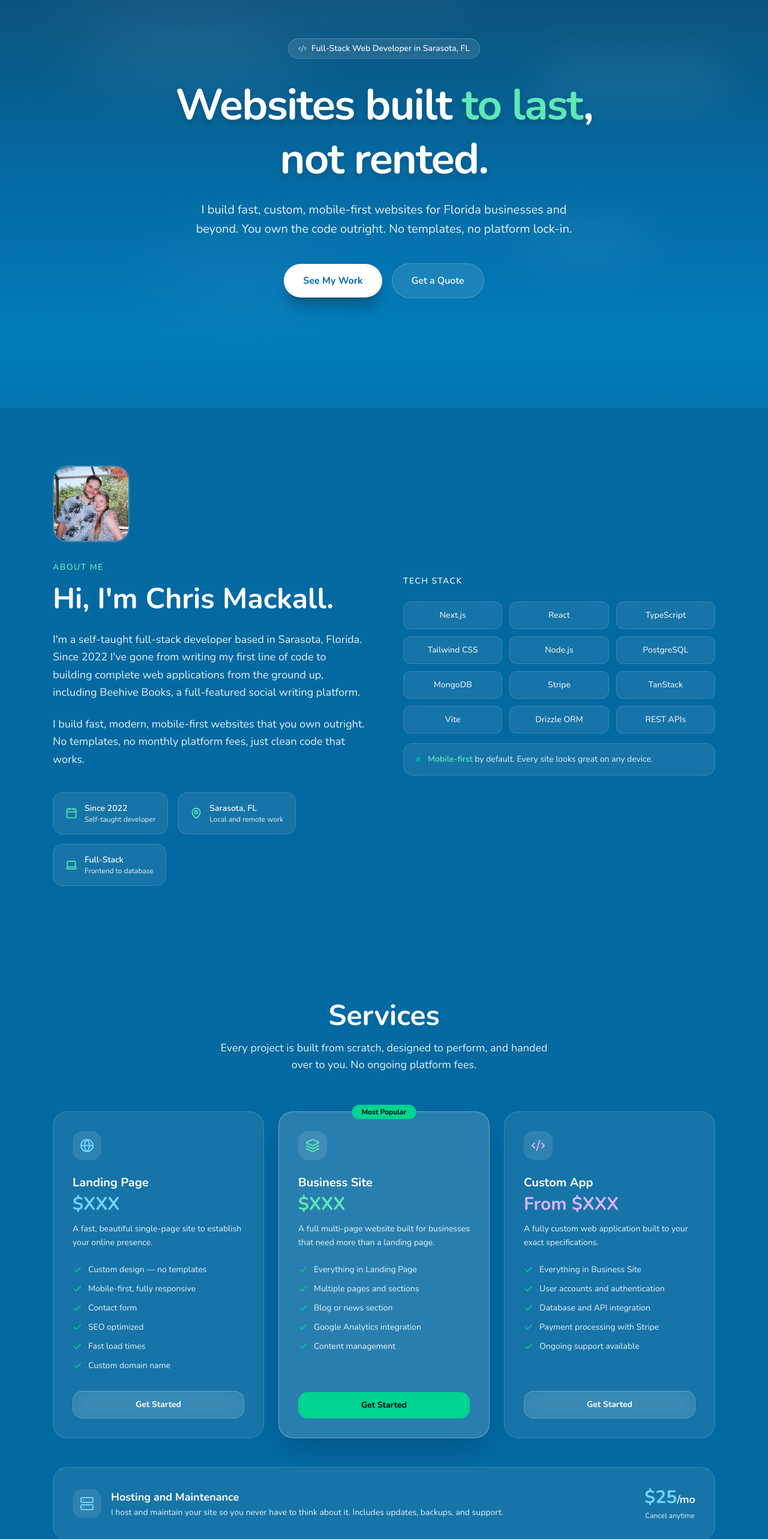
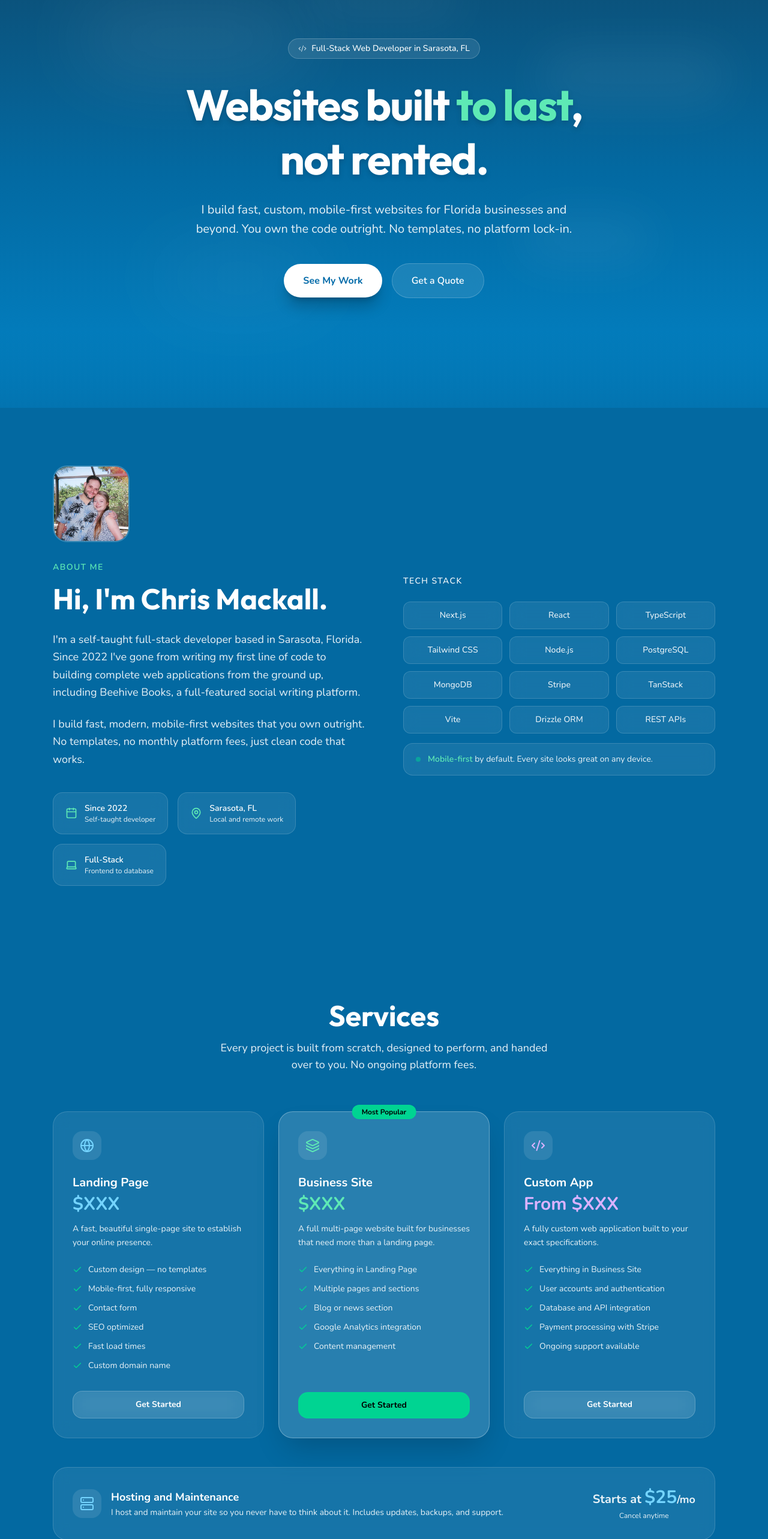
Before and after one commit to Cremacious/code-mack, a Next.js app: page / in a window 1280 px wide. Shown: the part 120-2686 px from the top of the page at 60% size. Built offline with nearby package versions, Linux system fonts and the light colour scheme.

Commit message:
Font change

```diff
--- a/src/app/layout.tsx
+++ b/src/app/layout.tsx
@@ -1,11 +1,17 @@
 import type { Metadata } from 'next';
-import { Nunito } from 'next/font/google';
+import { Nunito, Outfit } from 'next/font/google';
 import './globals.css';
 
 const nunito = Nunito({
   variable: '--font-sans',
   subsets: ['latin'],
   weight: ['400', '500', '600', '700', '800', '900'],
+});
+
+const outfit = Outfit({
+  variable: '--font-outfit',
+  subsets: ['latin'],
+  weight: ['400', '500', '600', '700', '800'],
 });
 
 export const metadata: Metadata = {
@@ -31,7 +37,7 @@ export default function RootLayout({
 }) {
   return (
     <html lang="en" className="scroll-smooth">
-      <body className={`${nunito.variable} antialiased`}>
+      <body className={`${nunito.variable} ${outfit.variable} antialiased`}>
         {children}
       </body>
     </html>
--- a/src/components/sections/about.tsx
+++ b/src/components/sections/about.tsx
@@ -19,7 +19,7 @@ export function About() {
               />
             </div>
             <p className="text-emerald-300 text-sm font-semibold uppercase tracking-widest mb-3">About Me</p>
-            <h2 className="text-4xl md:text-5xl font-bold text-white leading-tight mb-6">
+            <h2 className="text-4xl md:text-5xl font-bold text-white leading-tight mb-6 font-(family-name:--font-outfit)">
               Hi, I&apos;m Chris Mackall.
             </h2>
             <p className="text-white/90 text-lg leading-relaxed mb-6">
--- a/src/components/sections/contact.tsx
+++ b/src/components/sections/contact.tsx
@@ -42,7 +42,7 @@ export function Contact() {
         {/* Header */}
         <div className="text-center mb-16">
           {/* <p className="text-emerald-300 text-sm font-semibold uppercase tracking-widest mb-3">Contact</p> */}
-          <h2 className="text-4xl md:text-5xl font-bold text-white mb-4">
+          <h2 className="text-4xl md:text-5xl font-bold text-white mb-4 font-(family-name:--font-outfit)">
             Let&apos;s build something.
           </h2>
           <p className="text-white/90 text-lg max-w-xl mx-auto">
--- a/src/components/sections/hero.tsx
+++ b/src/components/sections/hero.tsx
@@ -25,7 +25,7 @@ export function Hero() {
         </div>
 
         {/* Heading */}
-        <h1 className="text-5xl sm:text-6xl md:text-7xl font-bold text-white leading-tight tracking-tight mb-6 drop-shadow-lg">
+        <h1 className="text-5xl sm:text-6xl md:text-7xl font-bold text-white leading-tight tracking-tight mb-6 drop-shadow-lg font-(family-name:--font-outfit)">
           Websites built{' '}
           <span className="text-emerald-300">to last</span>,
           <br />
--- a/src/components/sections/projects.tsx
+++ b/src/components/sections/projects.tsx
@@ -9,7 +9,7 @@ export function Projects() {
         {/* Header */}
         <div className="text-center mb-16">
           {/* <p className="text-emerald-300 text-sm font-semibold uppercase tracking-widest mb-3">Projects</p> */}
-          <h2 className="text-4xl md:text-5xl font-bold text-white mb-4">
+          <h2 className="text-4xl md:text-5xl font-bold text-white mb-4 font-(family-name:--font-outfit)">
             My Work
           </h2>
           <p className="text-white/90 text-lg max-w-xl mx-auto">
--- a/src/components/sections/services.tsx
+++ b/src/components/sections/services.tsx
@@ -56,7 +56,7 @@ export function Services() {
         {/* Header */}
         <div className="text-center mb-16">
           {/* <p className="text-emerald-300 text-sm font-semibold uppercase tracking-widest mb-3">Services</p> */}
-          <h2 className="text-4xl md:text-5xl font-bold text-white mb-4">
+          <h2 className="text-4xl md:text-5xl font-bold text-white mb-4 font-(family-name:--font-outfit)">
             Services
           </h2>
           <p className="text-white/90 text-lg max-w-xl mx-auto">
@@ -124,7 +124,7 @@ export function Services() {
             </div>
           </div>
           <div className="text-center shrink-0">
-            <p className="text-3xl font-bold text-sky-300">$25<span className="text-lg text-white/90">/mo</span></p>
+            <p className="text-3xl font-bold text-sky-300"> <span className='text-white/90 text-[20px]'>Starts at </span>$25<span className="text-lg text-white/90">/mo</span></p>
             <p className="text-white/90 text-xs mt-1">Cancel anytime</p>
           </div>
         </div>
--- a/src/components/sections/why.tsx
+++ b/src/components/sections/why.tsx
@@ -61,7 +61,7 @@ export function Why() {
           {/* <p className="text-emerald-300 text-sm font-semibold uppercase tracking-widest mb-3">
             Why Code Mack
           </p> */}
-          <h2 className="text-4xl md:text-5xl font-bold text-white mb-4">
+          <h2 className="text-4xl md:text-5xl font-bold text-white mb-4 font-(family-name:--font-outfit)">
             Stop renting your website.
           </h2>
           <p className="text-white/90 text-lg max-w-2xl mx-auto">
```
